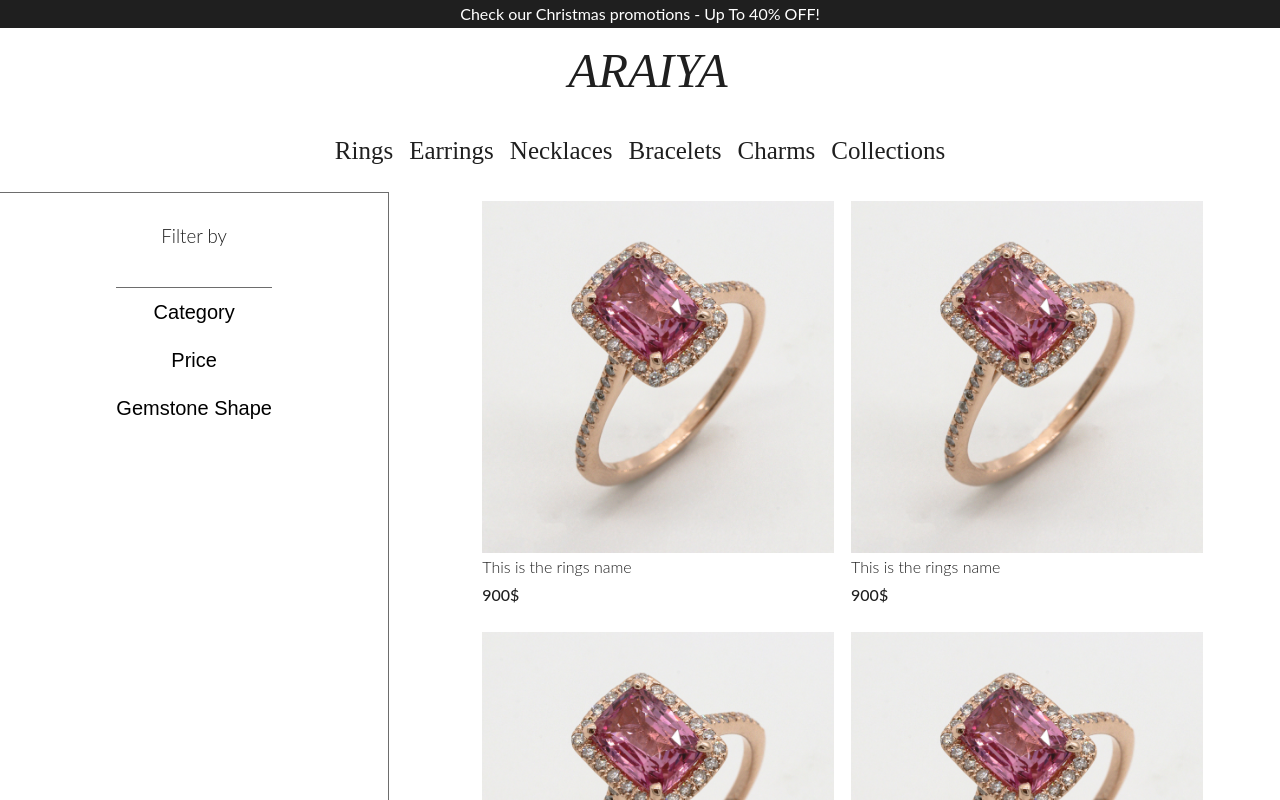
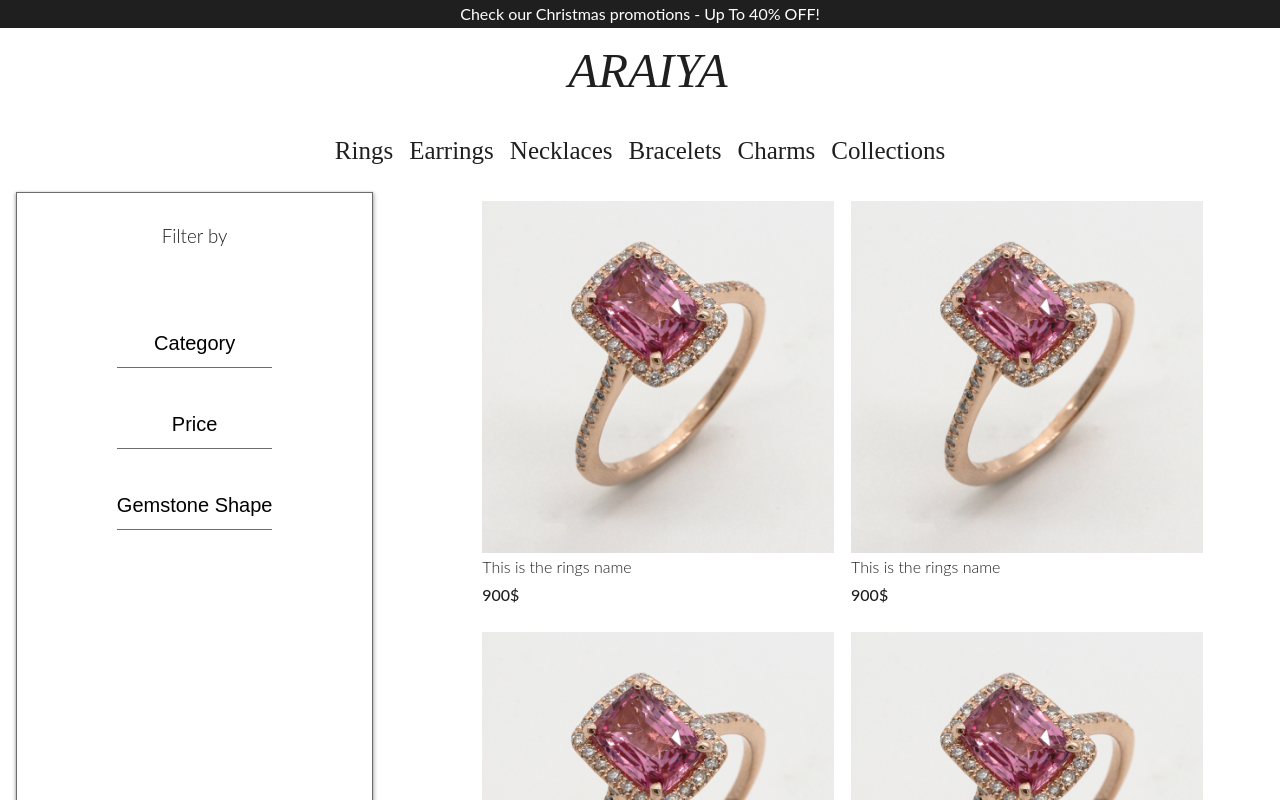
Before and after one commit to GeorgiTopalov/Jewelry-Store, a Next.js app: page /shop in a window 1280 px wide. Shown: the top 800 px of the page. Built offline with nearby package versions, Linux system fonts and the light colour scheme.

Commit message:
Added more styling to the shop area

```diff
--- a/components/shop/shopItems.js
+++ b/components/shop/shopItems.js
@@ -6,36 +6,44 @@ const ShopItems = () => {
   return (
     <div id={styles["items-area"]}>
       <div className={styles['product']}>
+      <Link href="/productdetail">
       <div className={styles['product-card']}>
         <Link href="/productdetails" className={`btn ${styles['btn-shop']}`}>
           <h3>Add to Cart</h3>
         </Link>
       </div>
+      </Link>
       <p>This is the rings name</p>
       <p className={styles['price']}>900$</p>
       </div>
       <div className={styles['product']}>
+      <Link href="/productdetail">
       <div className={styles['product-card']}>
         <Link href="/productdetails" className={`btn ${styles['btn-shop']}`}>
           <h3>Add to Cart</h3>
         </Link>
       </div>
+      </Link>
       <p>This is the rings name</p>
       <p className={styles['price']}>900$</p>
       </div><div className={styles['product']}>
+      <Link href="/productdetail">
       <div className={styles['product-card']}>
         <Link href="/productdetails" className={`btn ${styles['btn-shop']}`}>
           <h3>Add to Cart</h3>
         </Link>
       </div>
+      </Link>
       <p>This is the rings name</p>
       <p className={styles['price']}>900$</p>
       </div><div className={styles['product']}>
+      <Link href="/productdetail">
       <div className={styles['product-card']}>
         <Link href="/productdetails" className={`btn ${styles['btn-shop']}`}>
           <h3>Add to Cart</h3>
         </Link>
       </div>
+      </Link>
       <p>This is the rings name</p>
       <p className={styles['price']}>900$</p>
       </div>
--- a/styles/shop/filter.module.css
+++ b/styles/shop/filter.module.css
@@ -108,10 +108,21 @@
   }
 
   #filter-menu {
-    grid-area: 1 / 1 / 9 / 2 ;
+    grid-area: 1 / 1 / 4 / 2;
     border: 0.5px solid var(--grey);
-    border-left: none;
+    margin: 1rem;
+    box-shadow: 0px 2px 4px 1.5px rgba(0, 0, 0, 0.15), 0px 1px 3px rgba(0, 0, 0, 0.3);
   }
+
+  .filter-category {
+    border-bottom: 0.5px solid var(--grey);
+    margin: 2rem;
+  }
+
+  .filter-category:first-child {
+    border-top: none;
+  }
+
   #filter-menu .filter-section {
     left: 0;
     position: static;
@@ -130,5 +141,14 @@
     border: none;
     top: 0;
     min-width: 0vw;
+    cursor: pointer;
+  }
+
+  .sub-category label {
+    cursor: pointer;
+  }
+
+  .sub-category label:hover {
+    filter:brightness(10%);
   }
 }
--- a/styles/shop/shopItems.module.css
+++ b/styles/shop/shopItems.module.css
@@ -53,6 +53,10 @@
     width: 352px;
   }
 
+  .product-card:hover {
+    filter: brightness(105%);
+  }
+
   .product-card .btn-shop {
     display: none;
   }
```
